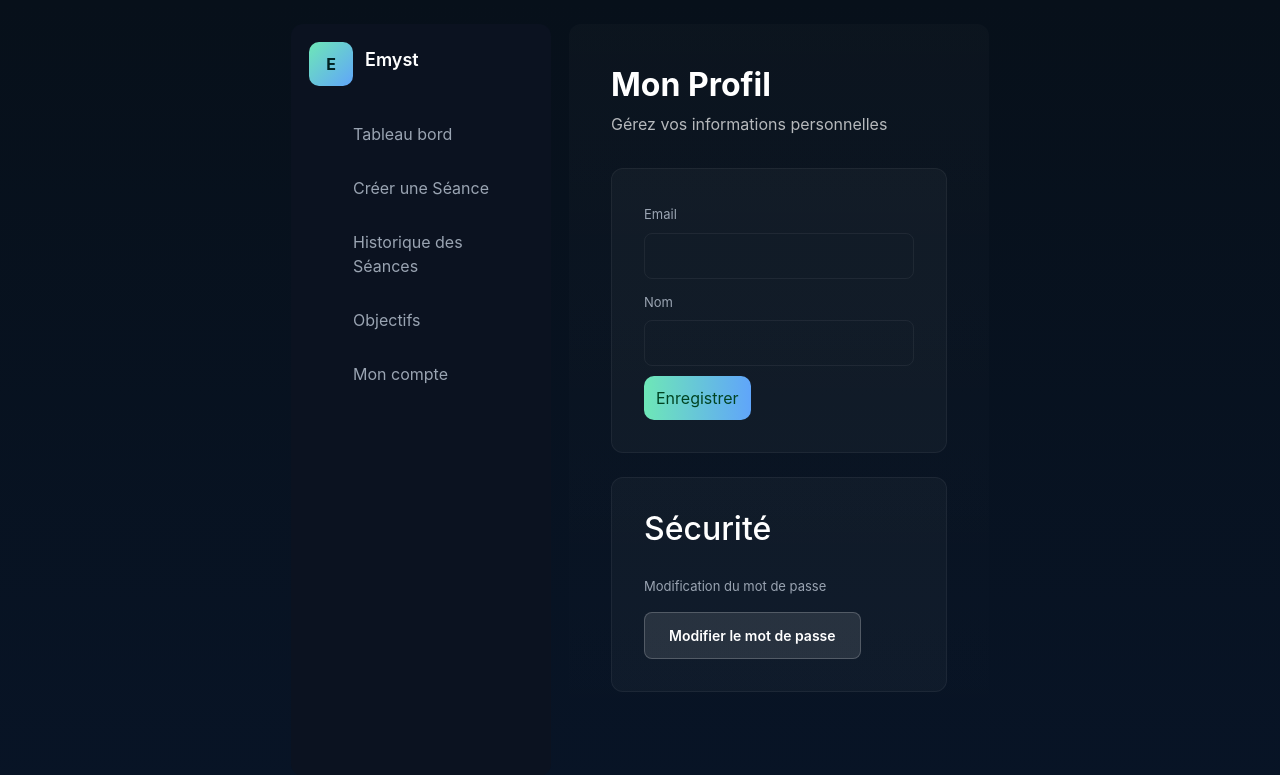
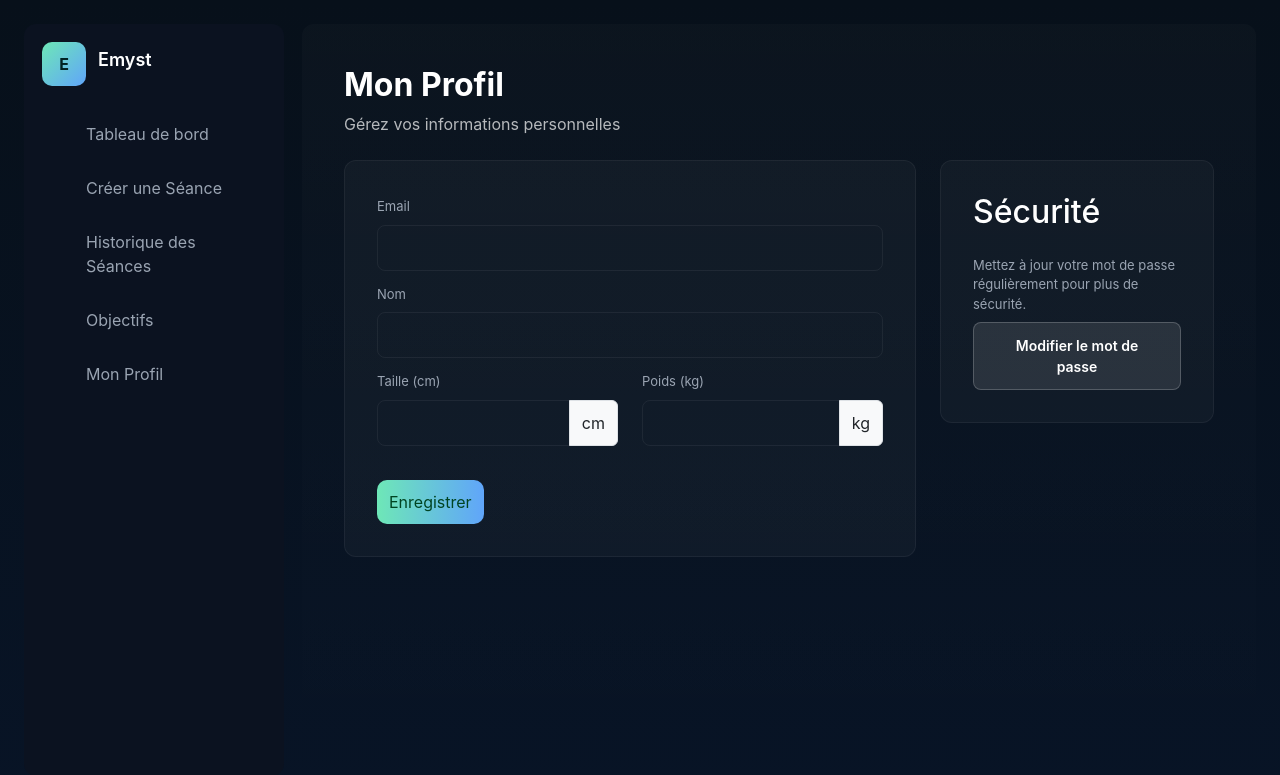
Before and after one commit to sgahovey/MSP2_Emyst, a Symfony app: template templates/profil/index.html.twig in a window 1280 px wide. Shown: the top 775 px of the page. Run offline with Twig, Linux system fonts and the light colour scheme; the template is opened without the code that fills it, so the values that code supplies are empty; form fields are guessed from the names that the template uses; some libraries are stand-ins or nearby versions.

Commit message:
edit profil style et formulaire

```diff
--- a/templates/base.html.twig
+++ b/templates/base.html.twig
@@ -36,7 +36,7 @@
                 <ul class="nav-list">
                     <a href="{{ path('app_dashboard') }}"
                     class="nav-item {% if app.current_route == 'app_dashboard' %}active{% endif %}">
-                        <span>Tableau bord</span>
+                        <span>Tableau de bord</span>
                     </a>
 
                     <a href="{{ path('app_seance_new') }}"
@@ -54,7 +54,7 @@
                     </a>
                     <a href="{{ path('app_profil') }}"
                     class="nav-item {% if app.current_route == 'app_profil' %}active{% endif %}">
-                        <span>Mon compte</span>
+                        <span>Mon Profil</span>
                     </a>
                 </ul>
             </nav>
--- a/templates/profil/index.html.twig
+++ b/templates/profil/index.html.twig
@@ -4,14 +4,15 @@
 
 {% block body %}
 <div class="container seance-new-container" style="max-width: 1400px;">
+    <div class="seance-new-header mb-4">
+        <h1 class="seance-new-title">Mon Profil</h1>
+        <p class="seance-new-subtitle">Gérez vos informations personnelles</p>
+    </div>
+
     <div class="row g-4">
-        <div class="col-12">
-            <div class="seance-new-header">
-                <h1 class="seance-new-title">Mon Profil</h1>
-                <p class="seance-new-subtitle">Gérez vos informations personnelles</p>
-            </div>
-
-            <div class="seance-form-card">
+        <!-- Colonne de gauche - Formulaire de profil -->
+        <div class="col-md-8">
+            <div class="seance-form-card h-100">
                 {% for message in app.flashes('success') %}
                     <div class="alert alert-success">
                         {{ message }}
@@ -31,21 +32,60 @@
                         {{ form_errors(profilForm.name) }}
                     </div>
 
-                    <div class="d-flex">
+                    <div class="row">
+                        <div class="col-md-6">
+                            <div class="form-group">
+                                {{ form_label(profilForm.taille, 'Taille (cm)', {'label_attr': {'class': 'form-label'}}) }}
+                                <div class="input-group">
+                                    {{ form_widget(profilForm.taille, {'attr': {
+                                        'class': 'form-control',
+                                        'type': 'number',
+                                        'min': 100,
+                                        'max': 250,
+                                        'step': '1'
+                                    }}) }}
+                                    <span class="input-group-text">cm</span>
+                                </div>
+                                {{ form_errors(profilForm.taille) }}
+                            </div>
+                        </div>
+                        <div class="col-md-6">
+                            <div class="form-group">
+                                {{ form_label(profilForm.poids, 'Poids (kg)', {'label_attr': {'class': 'form-label'}}) }}
+                                <div class="input-group">
+                                    {{ form_widget(profilForm.poids, {'attr': {
+                                        'class': 'form-control',
+                                        'type': 'number',
+                                        'min': 30,
+                                        'max': 300,
+                                        'step': '0.1'
+                                    }}) }}
+                                    <span class="input-group-text">kg</span>
+                                </div>
+                                {{ form_errors(profilForm.poids) }}
+                            </div>
+                        </div>
+                    </div>
+
+                    <div class="d-flex mt-4">
                         <button class="btn btn-primary" type="submit">Enregistrer</button>
                     </div>
                 {{ form_end(profilForm) }}
             </div>
+        </div>
 
-            <div class="seance-form-card mt-4">
+        <!-- Colonne de droite - Sécurité -->
+        <div class="col-md-4">
+            <div class="seance-form-card h-100">
                 <h2 class="mb-4">Sécurité</h2>
 
                 <div class="form-group">
-                    <label for="app_edit_password" class="form-label">Modification du mot de passe</label>
-                    <div class="mt-2">
+                    <label for="app_edit_password" class="form-label">Mettez à jour votre mot de passe régulièrement pour plus de sécurité.</label>
+                    <div class="d-grid">
                         <a href="{{ path('app_edit_password') }}" class="btn btn-save-seance">
                             Modifier le mot de passe
-                    </a>
+                        </a>
+                    </div>
                 </div>
             </div>
         </div>
```
Also changed, not shown: src/Form/ProfilType.php (+19 -1 lines).
